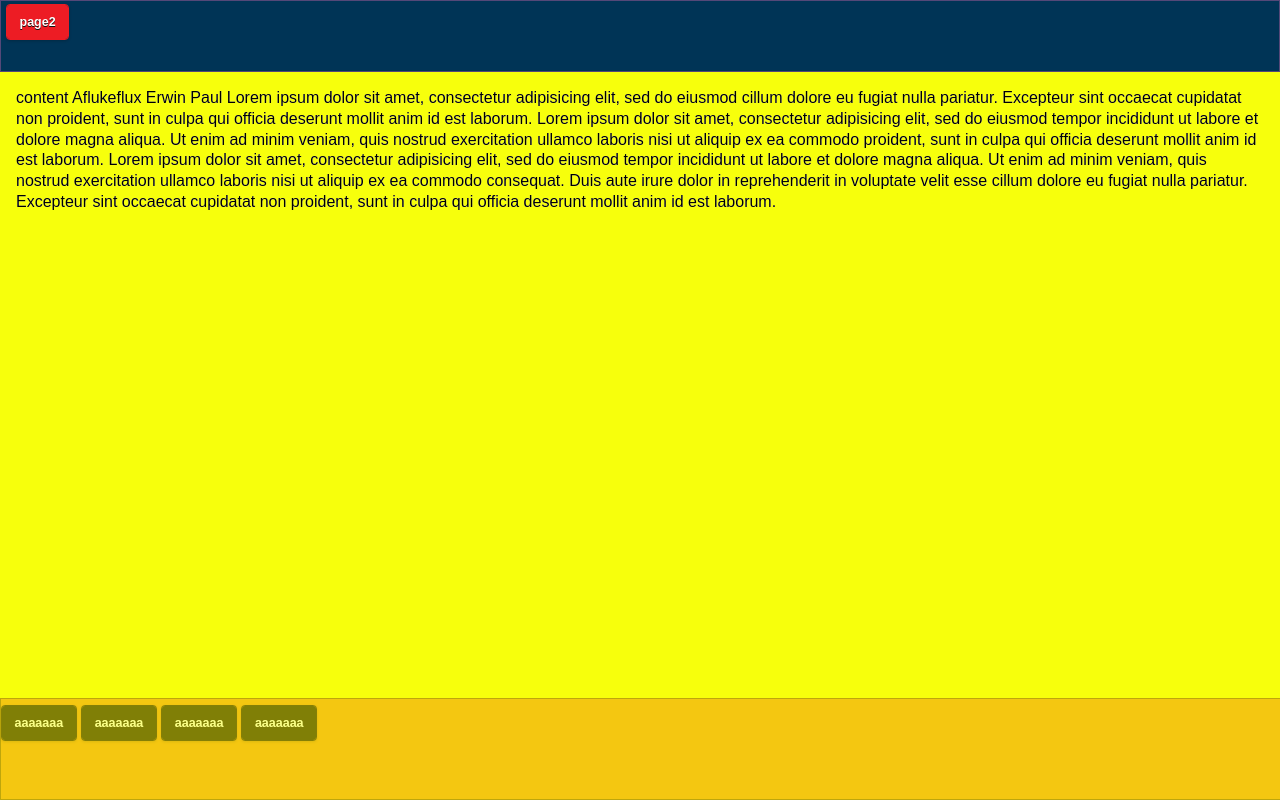
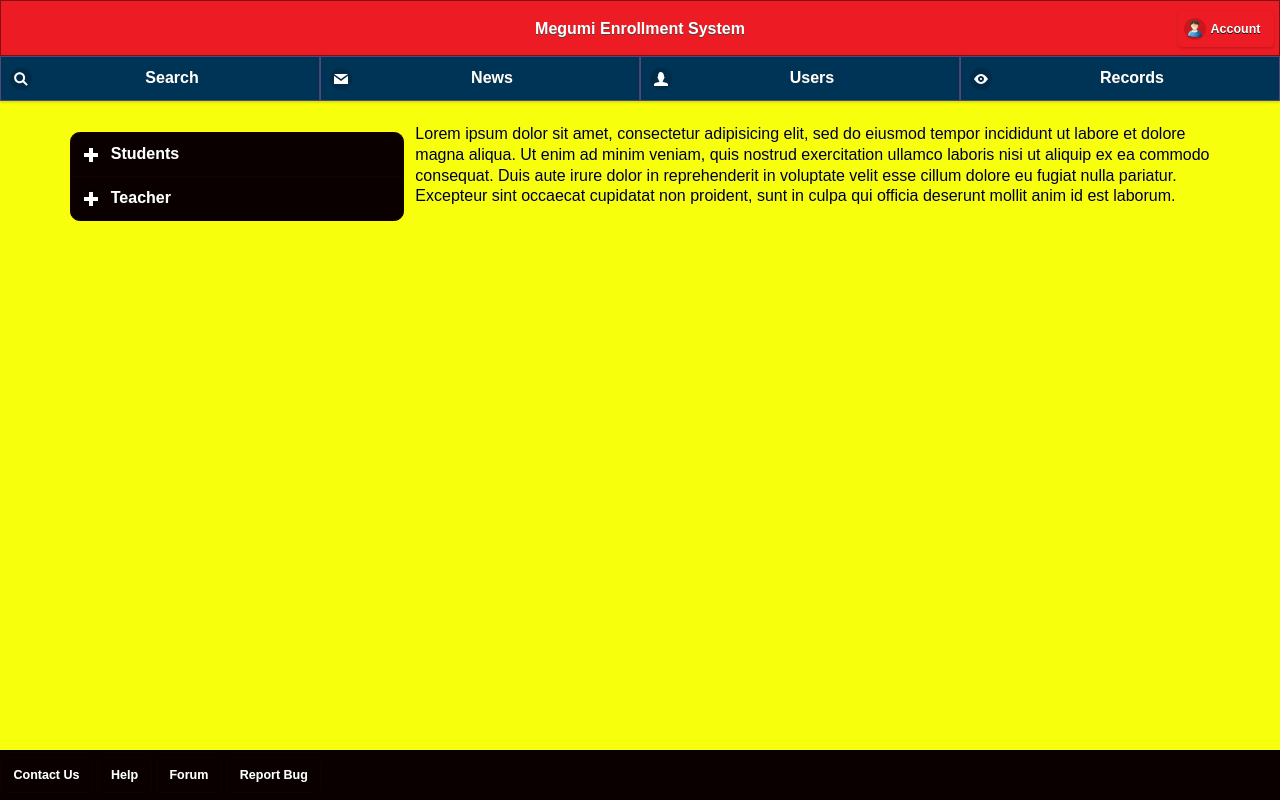
Before and after one commit to pcxiii/asterisx, a PHP site: page / in a window 1280 px wide. Run offline with PHP 8.4, Linux system fonts and the light colour scheme; some libraries are stand-ins or nearby versions.

Commit message:
basic archetecture

```diff
--- a/enrollment/css/standard.css
+++ b/enrollment/css/standard.css
@@ -1,21 +1,42 @@
-html, body {
-    height : 100%;
+/* HEADER AND FOOTER */
+ .ui-header {
+     height:54px;
+ }
+ .ui-header .ui-btn,  .ui-header .ui-title {
+    margin-top: 7px;
+ }
+ /* CONTENT */
+ .ui-content{
+ 	width: 90%;
+ 	margin: 0 auto;
+ }
+ .ui-content > div{
+ 	float: left;
+ 	 padding:.5%
+ }
+
+/* PANELS */
+ .ui-panel-inner {
+     padding:0px;
+ }
+ .ui-controlgroup {
+     margin:0;
+ }
+
+
+/* CUSTOM ICONS */
+.ui-icon-myicon:after {
+    background-image: url("../img/user.png");
+    background-size: 18px 18px;
 }
 
-
-/* HEADER AND FOOTER */
-.ui-header{
-	height: 70px;
+/* TOP MENU NAVIGATION */
+#top_menu{
+	margin-top: -1px;
+ 	width: 100%;
 }
-
-.ui-footer {
-    position: fixed !important;
-    bottom: 0;
-    width: 100%;
-    height: 100px;
-    opacity: .5
+#top_menu .ui-btn{
+	width: 25%;
+	margin: 1px 0;
+	float: left
 }
-
-.ui-header .ui-btn{
-	vertical-align: middle;
-}
--- a/enrollment/index.html
+++ b/enrollment/index.html
@@ -19,42 +19,68 @@
 		<script type="text/javascript" src="js/script.js"></script>
 	</head>
 	<body>
+		<div data-role="page" >
 
-		<div data-role="page">
+			<div id="panel_right"  data-role="panel" data-display="overlay" data-position="right">
+				<div data-role="controlgroup" data-corners="false">
+					<a href="#" data-role="button">Profile</a>
+					<a href="#" data-role="button">Settings</a>
+					<a href="#" data-role="button">Logout</a>
+				</div>
+			</div><!-- end right panel -->
 
-			<div data-role="header" data-theme="d">
-				<a href="pages/page2.html" data-theme="b">page2</a>
+			<div id="header" data-role="header" data-theme="b">
+				<h1>Megumi Enrollment System</h1>
+				<a  class="ui-btn ui-shadow ui-corner-all ui-btn-icon-left ui-icon-myicon ui-btn-right" data-position="right" href="#panel_right">Account</a>
+			</div><!-- end header -->
+
+			<div id="top_menu">
+				<button data-icon="search" data-theme="d" data-corners="false">Search</button>
+				<button data-icon="mail" data-theme="d" data-corners="false">News</button>
+				<button data-icon="user" data-theme="d" data-corners="false">Users</button>
+				<button data-icon="eye" data-theme="d" data-corners="false">Records</button>
 			</div>
-			<div role="main" class="ui-content">content
-				Aflukeflux
-				Erwin Paul
-				Lorem ipsum dolor sit amet, consectetur adipisicing elit, sed do eiusmod
-				cillum dolore eu fugiat nulla pariatur. Excepteur sint occaecat cupidatat non
-				proident, sunt in culpa qui officia deserunt mollit anim id est laborum.
-				Lorem ipsum dolor sit amet, consectetur adipisicing elit, sed do eiusmod
-				tempor incididunt ut labore et dolore magna aliqua. Ut enim ad minim veniam,
-				quis nostrud exercitation ullamco laboris nisi ut aliquip ex ea commodo
 
-				proident, sunt in culpa qui officia deserunt mollit anim id est laborum.
+			<div data-role="content">
+				<div id="left_nav" style="width:29%">
+					<div data-role="collapsible-set">
+						<div data-role="collapsible">
+						  	  <h4>Students</h4>
+							    <ul data-role="listview">
+							        <li><a href="#">Assessment</a></li>
+							        <li><a href="#">Enrollment</a></li>
+							    </ul>
+						</div>
+						<div data-role="collapsible">
+						  	  <h4>Teacher</h4>
+							    <ul data-role="listview">
+							        <li><a href="#">Load</a></li>
+							        <li><a href="#">Profile</a></li>
+							    </ul>
+						</div>
+					</div>
+				</div>
+
+				<div id="body" style="width:69%;">
 					Lorem ipsum dolor sit amet, consectetur adipisicing elit, sed do eiusmod
 					tempor incididunt ut labore et dolore magna aliqua. Ut enim ad minim veniam,
 					quis nostrud exercitation ullamco laboris nisi ut aliquip ex ea commodo
 					consequat. Duis aute irure dolor in reprehenderit in voluptate velit esse
 					cillum dolore eu fugiat nulla pariatur. Excepteur sint occaecat cupidatat non
 					proident, sunt in culpa qui officia deserunt mollit anim id est laborum.
+				</div>
 
+			</div><!-- end content -->
 
-			</div>
-			<div data-role="footer"  data-theme="e">
-				<a href="#" data-theme="a">aaaaaaa</a>
-				<a href="#" data-theme="a">aaaaaaa</a>
-				<a href="#" data-theme="a">aaaaaaa</a>
-				<a href="#" data-theme="a">aaaaaaa</a>
-
-
-			</div>
+			<div data-role="footer" data-position="fixed" >
+				<button>Contact Us</button>
+				<button>Help</button>
+				<button>Forum</button>
+				<button>Report Bug</button>
+			</div><!-- end footer -->
 
 		</div>
 
 	</body>
+
 </html>
--- a/enrollment/js/script.js
+++ b/enrollment/js/script.js
@@ -0,0 +1,15 @@
+$( function() {
+
+
+  	var header = $('[data-role=header]').outerHeight();
+	var panel = $('body').height();
+	var panelheight = panel - header;
+	$('.ui-panel').css({
+	    'top': header,
+	    'min-height': panelheight
+	});
+	console.log("header: " + header);
+	console.log("panel: " + panel);
+	console.log("panelheight: " + panelheight);
+
+} );
```
Also changed, not shown: enrollment/img/user.png (added). Lines whose indentation alone changed are shown as unchanged.
